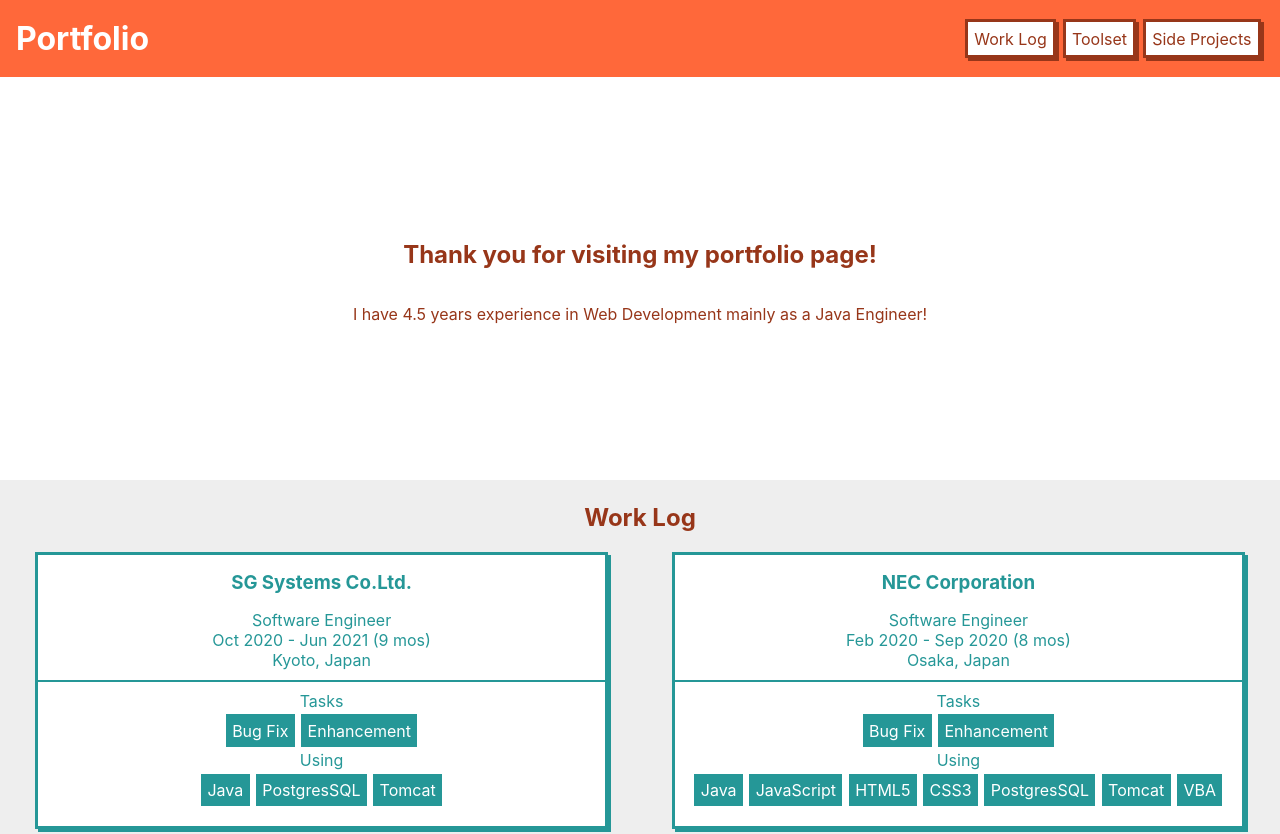
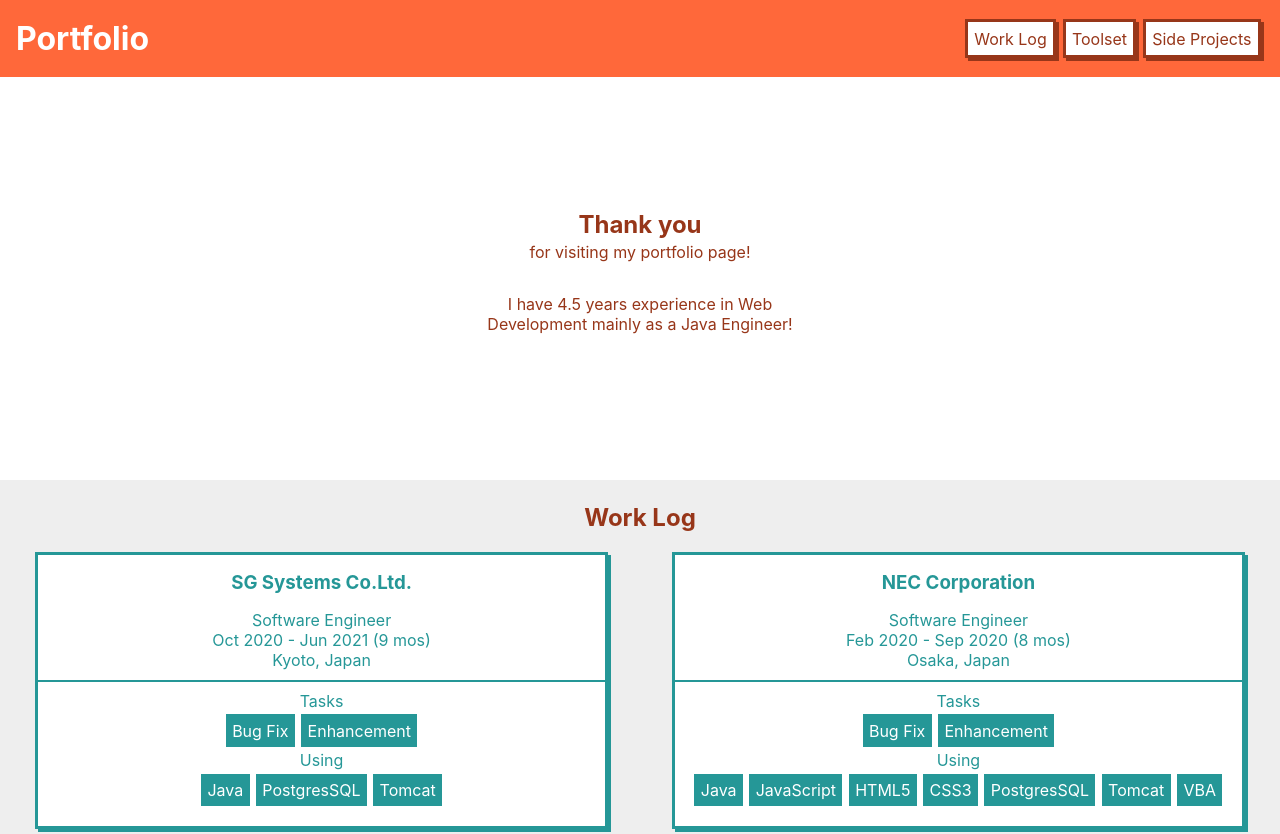
Before and after one commit to SOunit/portfolio, a React (Create React App) app: page / in a window 1280 px wide. Shown: the top 834 px of the page. Built offline with nearby package versions, Linux system fonts and the light colour scheme.

Commit message:
change welcome section style

```diff
--- a/src/components/welcome/Welcome.js
+++ b/src/components/welcome/Welcome.js
@@ -1,10 +1,12 @@
-import SectionTitle from '../sectionTitle/SectionTitle';
 import classes from './Welcome.module.css';
 
 const Welcome = () => {
   return (
     <div className={classes['welcome']}>
-      <SectionTitle title='Thank you for visiting my portfolio page!' />
+      <h2 className={classes['welcome__title']}>Thank you</h2>
+      <p className={classes['welcome__caption']}>
+        for visiting my portfolio page!
+      </p>
       <p className={classes['welcome__text']}>
         I have 4.5 years experience in Web Development mainly as a Java
         Engineer!
--- a/src/components/welcome/Welcome.module.css
+++ b/src/components/welcome/Welcome.module.css
@@ -4,9 +4,21 @@
   flex-direction: column;
   justify-content: center;
   align-items: center;
-  margin: 0 1rem;
+  margin: 0 auto;
+  max-width: 25rem;
+  padding: 1rem;
 }
 
+.welcome__title,
+.welcome__caption,
 .welcome__text {
   color: #973619;
+  text-align: center;
 }
+
+.welcome__title {
+  margin: 0;
+}
+.welcome__caption {
+  margin: 0.2rem auto 1rem auto;
+}
```
